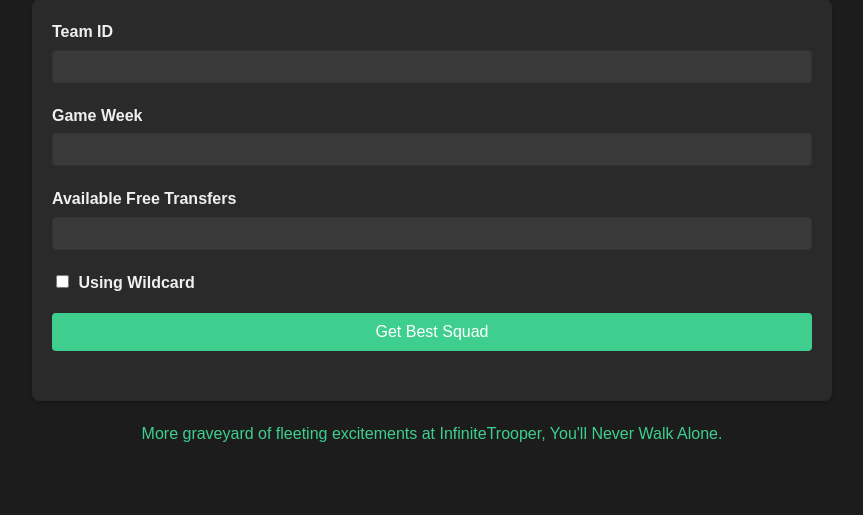
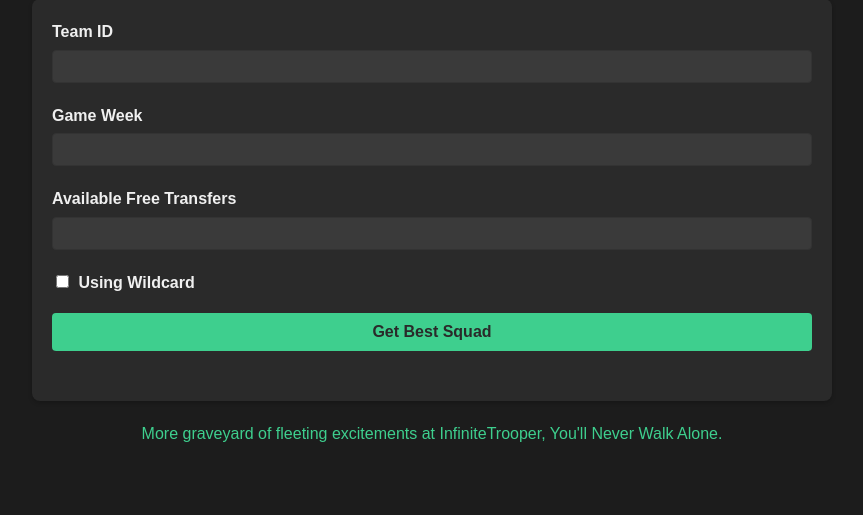
Before and after one commit to infinitetrooper/SiegFPL, a Flask app: page / in a window 1280 px wide. Shown: the part 159-674 px from the top of the page, without its empty margins (208-1071 px from the left). Run offline with Flask 3, Linux system fonts and the light colour scheme; parts of the project's set-up code (start-up, migrations or seed data) failed here and were passed over.

Commit message:
Updated UI

```diff
--- a/static/styles.css
+++ b/static/styles.css
@@ -76,13 +76,14 @@ input[type="checkbox"] {
 }
 input[type="submit"] {
     background-color: var(--primary-color);
-    color: #fff;
+    color: var(--container-background-color);
     padding: 10px 15px;
     border: none;
     border-radius: 4px;
     cursor: pointer;
     font-size: 16px;
     width: 100%;
+		font-weight: bold;
 }
 input[type="submit"]:hover {
     background-color: var(--primary-hover-color);
@@ -104,7 +105,7 @@ th, td {
 }
 th {
     background-color: var(--primary-color);
-    color: #fff;
+    color: var(--container-background-color);
 }
 .captain {
     font-weight: bold;
--- a/templates/index.html
+++ b/templates/index.html
@@ -3,6 +3,7 @@
 <head>
     <meta charset="UTF-8">
     <meta name="viewport" content="width=device-width, initial-scale=1.0">
+    <title>Sieg FPL - Your Fantasy Premier League Companion</title>
     <link rel="stylesheet" href="{{ url_for('static', filename='styles.css') }}">
     <script>
         function loadStoredValues() {
```
